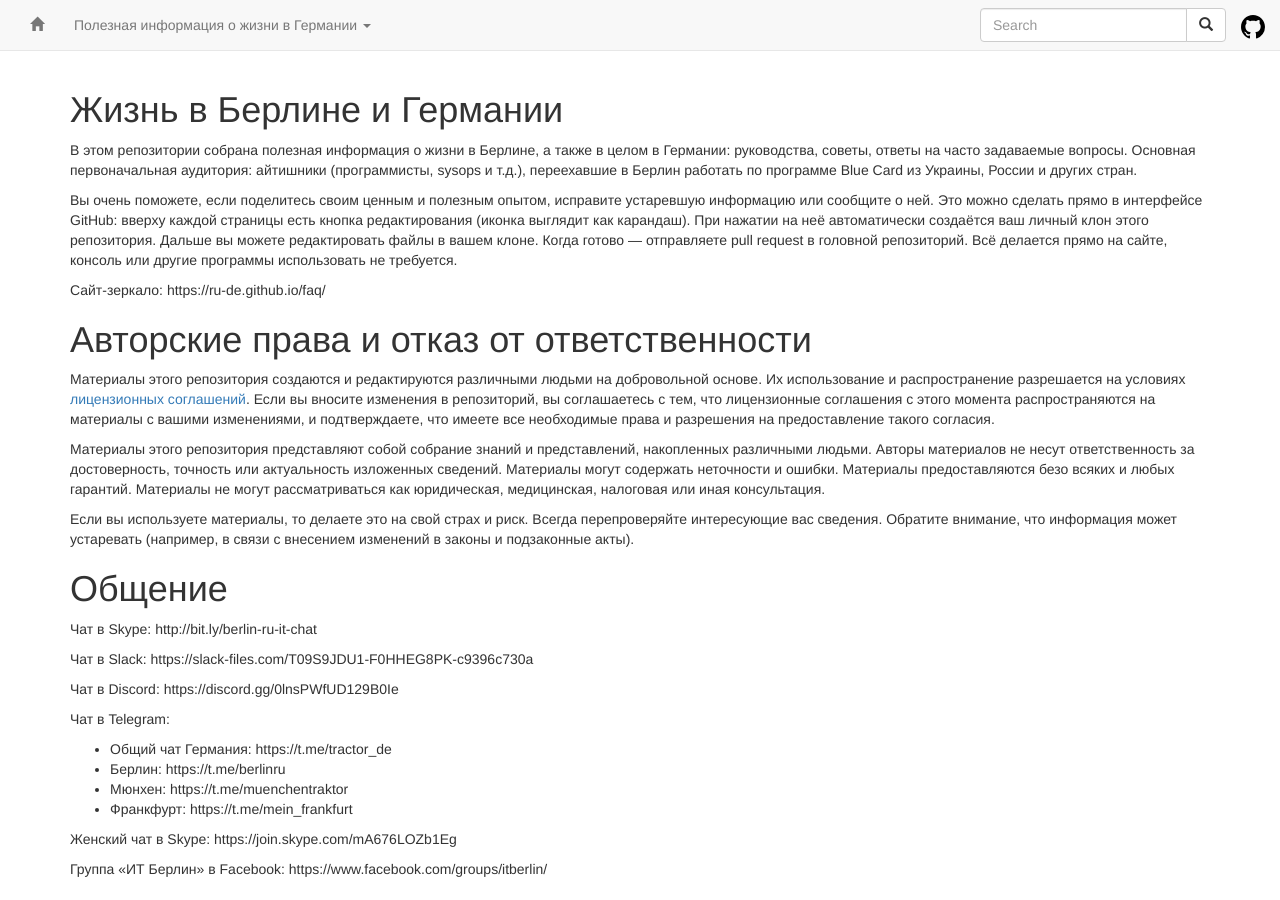
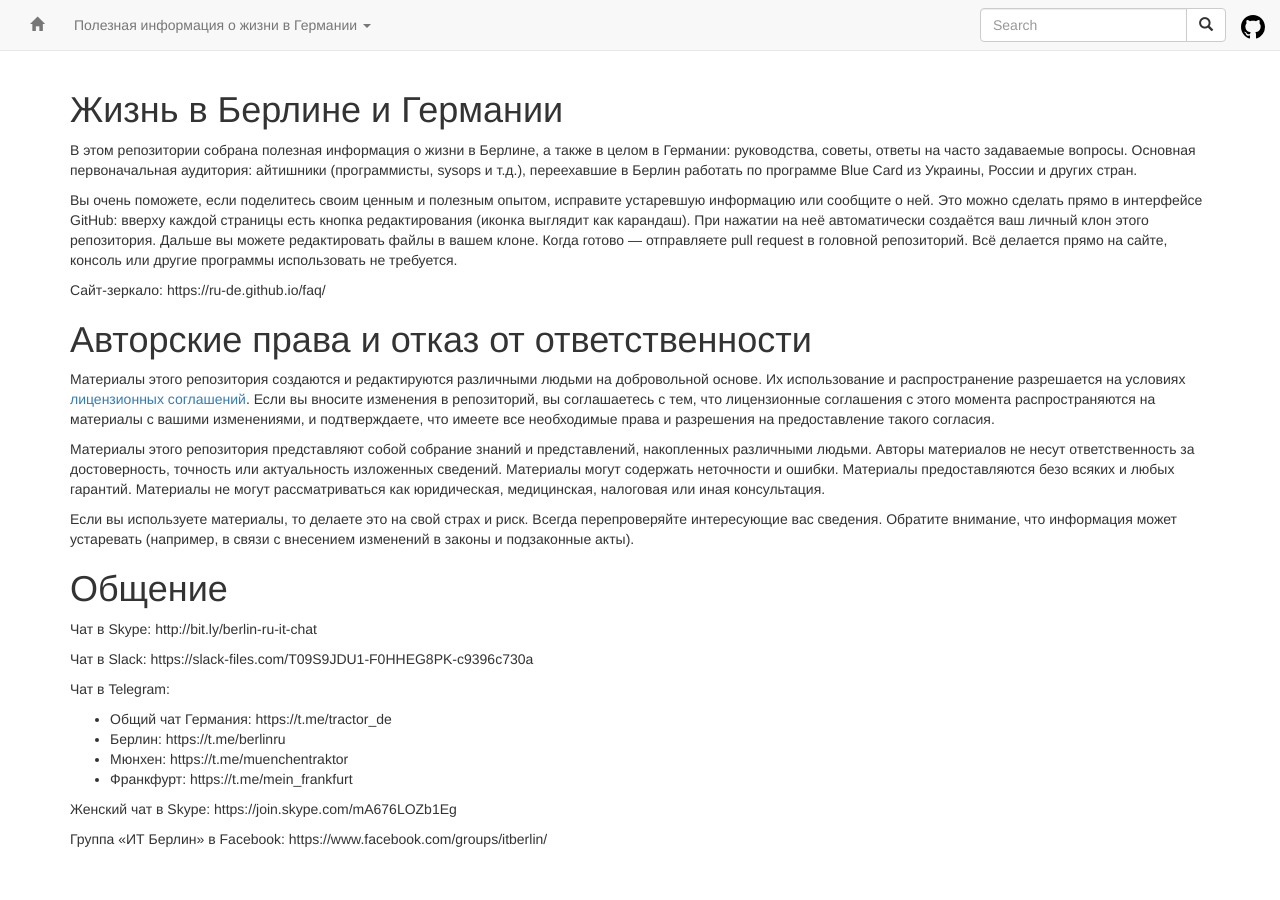
Before and after one commit to ru-de/faq, a Jekyll site: the page built from index.md, in a window 1280 px wide. Built offline with Jekyll 4.4.1, drawn with Linux system fonts in a browser that asks for light colours; nearby versions of some CDN libraries; our own code applies the rules of GitHub Pages for plain Markdown files.

Commit message:
Travis #969: sync github pages

```diff
--- a/index.md
+++ b/index.md
@@ -24,8 +24,6 @@ layout: default
 
 Чат в Slack: https://slack-files.com/T09S9JDU1-F0HHEG8PK-c9396c730a
 
-Чат в Discord: https://discord.gg/0lnsPWfUD129B0Ie
-
 Чат в Telegram:
 
 - Общий чат Германия: https://t.me/tractor_de
```
